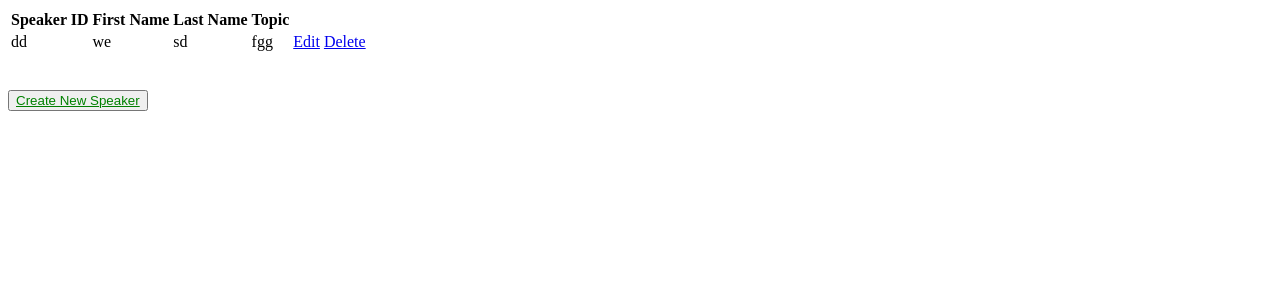
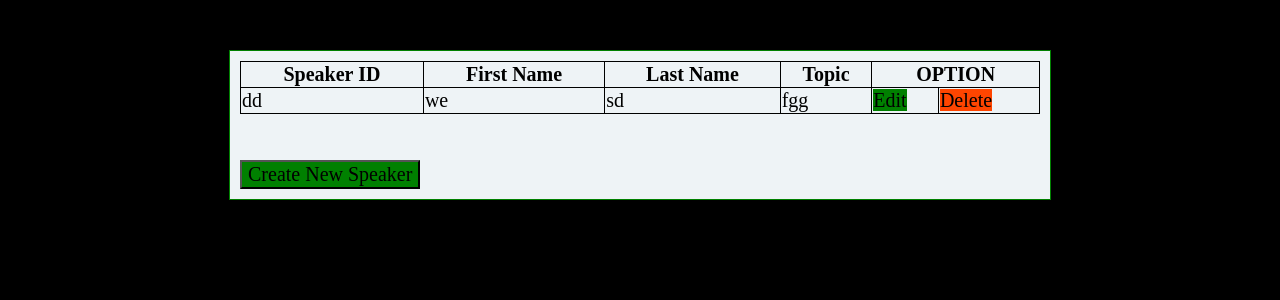
Before and after one commit to ndagijimanarick/speakers_project, a Django app: page /show in a window 1280 px wide. Shown: the top 300 px of the page. Run offline with Django 4.2, Linux system fonts and the light colour scheme; data comes from the database, SQL or seed files in the repository; both versions use the stored data as it was after the commit.

Commit message:
addition to css

```diff
--- a/speakers/static/css/style.css
+++ b/speakers/static/css/style.css
@@ -0,0 +1,36 @@
+body{
+    background-color: black;
+    font-size: 20px;
+}
+.submit,.submit>a{
+    background-color: green;
+    color: black;
+    text-decoration: none;
+    font: inherit;
+}
+.delete{
+    background-color: orangered;
+    color: black;
+    text-decoration: none;
+}
+.form1{
+    margin: 50px auto;
+    border: 1px solid green;
+    padding: 10px;
+    width: 300px;
+    background-color: rgb(169, 172, 172);
+}
+table{
+    border-collapse: collapse;
+    width: 100%;
+}
+th,td{
+    border: 1px solid black;
+}
+.tab{
+    margin: 50px auto;
+    border: 1px solid green;
+    padding: 10px;
+    width: 800px;
+    background-color: rgb(238, 243, 246);
+}
--- a/speakers/templates/show.html
+++ b/speakers/templates/show.html
@@ -8,6 +8,7 @@
     <link rel="stylesheet" href="{% static 'css/style.css'%}">
 </head>
 <body>
+<div class="tab">
     <table>
         <thead>
             <tr>
@@ -15,6 +16,7 @@
                 <th>First Name</th>
                 <th>Last Name</th>
                 <th>Topic</th>
+                <th colspan="2">OPTION</th>
             </tr>
         </thead>
 
@@ -25,15 +27,15 @@
                 <td>{{speaker.fname}}</td>
                 <td>{{speaker.lname}}</td>
                 <td>{{speaker.topic}}</td>
-                <td>
-                    <a href="/edit/{{speaker.id}}">Edit</a>
-                    <a href="/delete/{{speaker.id}}">Delete</a>
+                <td><a href="/edit/{{speaker.id}}" class="submit">Edit</a></td>
+                <td><a href="/delete/{{speaker.id}}" class="delete">Delete</a></td>
                 </td>
             </tr>
                 {%endfor%}
         </tbody>
     </table>
     <br><br>
-    <button><a style="color: green;" href="/speak">Create New Speaker</a></button>
+    <button class="submit"><a href="/speak">Create New Speaker</a></button>
+</div>
 </body>
 </html>
```
Also changed, not shown: speakers/templates/edit.html (+4 -4 lines), speakers/templates/index.html (+7 -5 lines), db.sqlite3.
